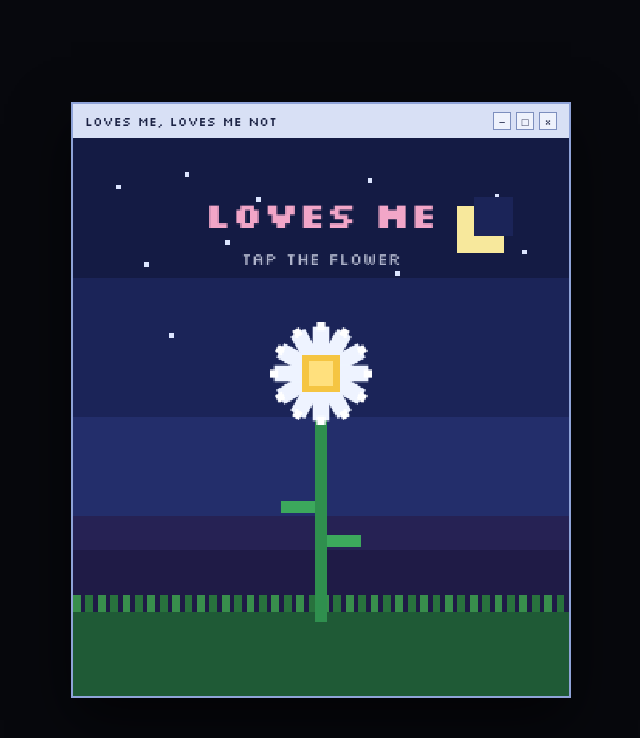
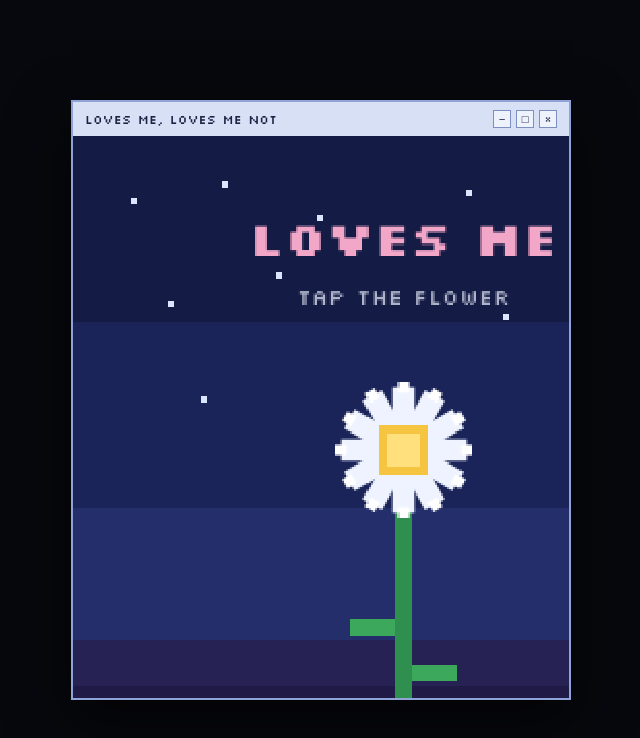
Before and after one commit to adinda12x/DaisyPixel, a plain HTML site: page index.html in a window 1280 px wide. Shown: the whole page, without its empty margins (319-959 px from the left). Drawn offline with nearby package versions, Linux system fonts and the light colour scheme.

Commit message:
CUTE JUST PIXEL

```diff
--- a/index.html
+++ b/index.html
@@ -21,7 +21,7 @@
           <span>×</span>
         </div>
       </div>
-      <canvas id="daisy-canvas" width="320" height="360"></canvas>
+      <canvas id="daisy-canvas" width="240" height="272"></canvas>
     </div>
   </section>
 
```
